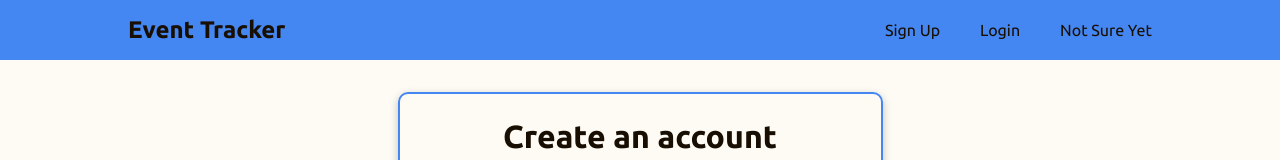
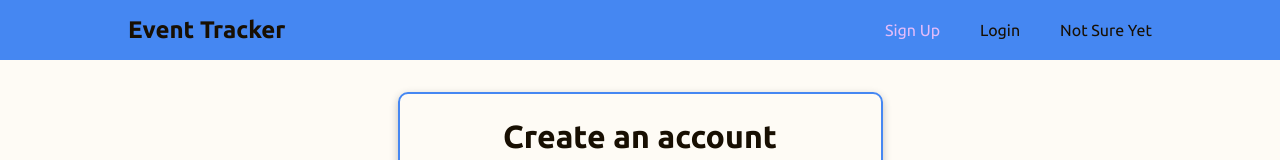
Before and after one commit to jonmico/event-tracker, a React (Vite) app in the folder client/: page /signup in a window 1280 px wide. Shown: the top 160 px of the page. Built offline with nearby package versions, Linux system fonts and the light colour scheme.

Commit message:
Add some extra touches to Navbar with default active class from NavLink.

```diff
--- a/client/src/components/Navbar/Navbar.jsx
+++ b/client/src/components/Navbar/Navbar.jsx
@@ -1,4 +1,4 @@
-import { NavLink } from 'react-router-dom';
+import { NavLink, Link } from 'react-router-dom';
 
 import styles from './Navbar.module.css';
 
@@ -7,15 +7,21 @@ export default function Navbar() {
     <div className={styles.navbarWrapper}>
       <nav className={styles.navbar}>
         <div>
-          <NavLink className={`${styles.link} ${styles.main}`}>
+          <Link to={'/'} className={`${styles.link} ${styles.main}`}>
             Event Tracker
-          </NavLink>
+          </Link>
         </div>
         <div>
           <div>
-            <NavLink className={styles.link}>Sign Up</NavLink>
-            <NavLink className={styles.link}>Login</NavLink>
-            <NavLink className={styles.link}>Not Sure Yet</NavLink>
+            <NavLink to={'/signup'} className={styles.link}>
+              Sign Up
+            </NavLink>
+            <NavLink to={'/login'} className={styles.link}>
+              Login
+            </NavLink>
+            <NavLink to={'/not'} className={styles.link}>
+              Not Sure Yet
+            </NavLink>
           </div>
         </div>
       </nav>
--- a/client/src/index.css
+++ b/client/src/index.css
@@ -34,3 +34,7 @@ body {
   flex-direction: column;
   min-height: 100vh;
 }
+
+.active {
+  color: var(--secondary);
+}
```
